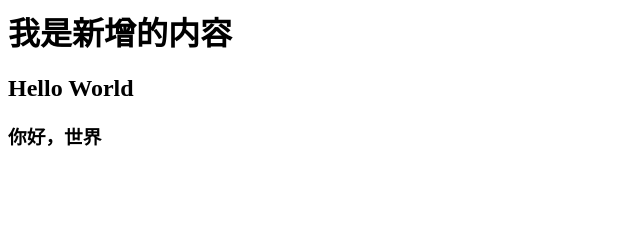
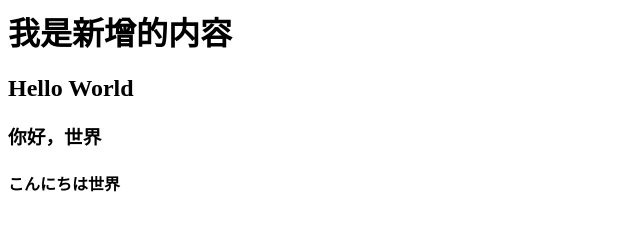
Before and after one commit to hh326326/github-demo, a plain HTML site: page index.html in a window 1280 px wide. Shown: the whole page, without its empty margins (0-640 px from the left). Drawn offline with Linux system fonts and the light colour scheme.

Commit message:
修改内容

```diff
--- a/index.html
+++ b/index.html
@@ -9,5 +9,6 @@
   <h1>我是新增的内容</h1>
   <h2>Hello World</h2>
   <h3>你好，世界</h3>
+  <h4>こんにちは世界</h4>
 </body>
 </html>
```
